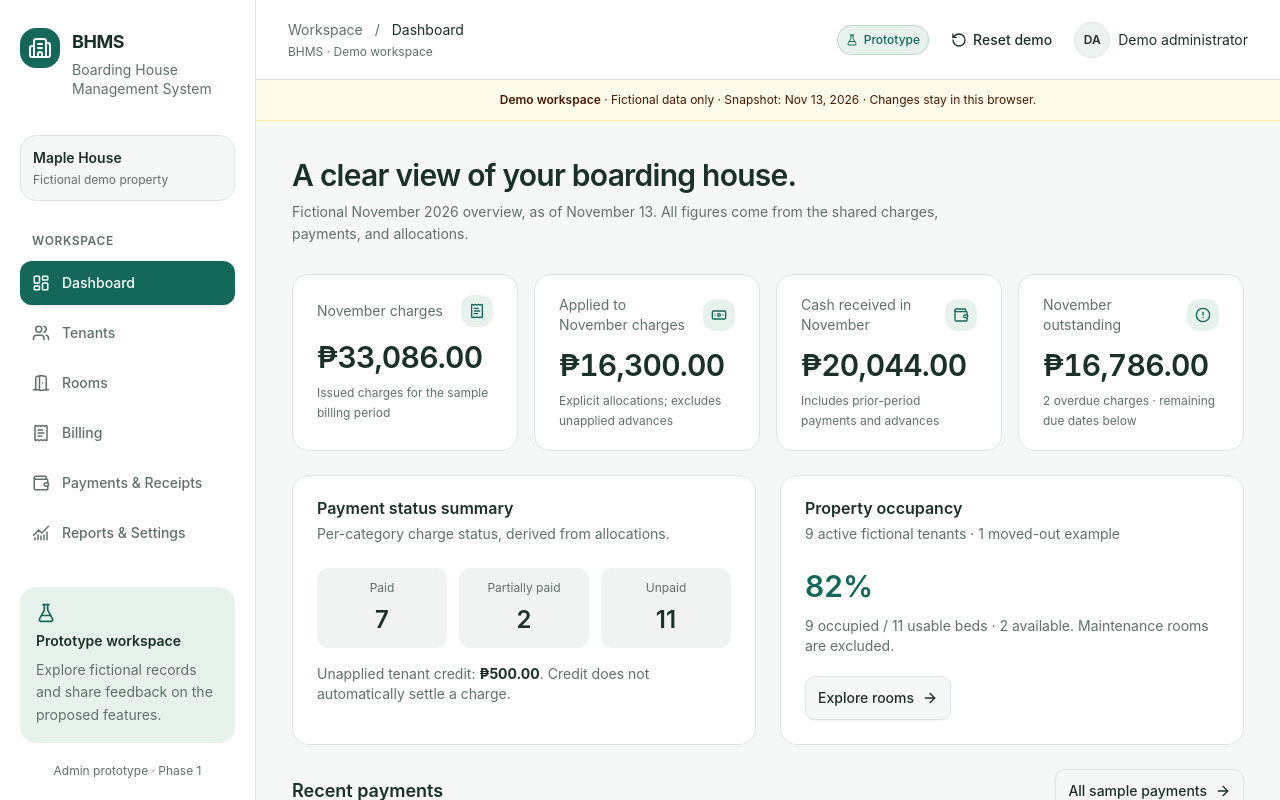
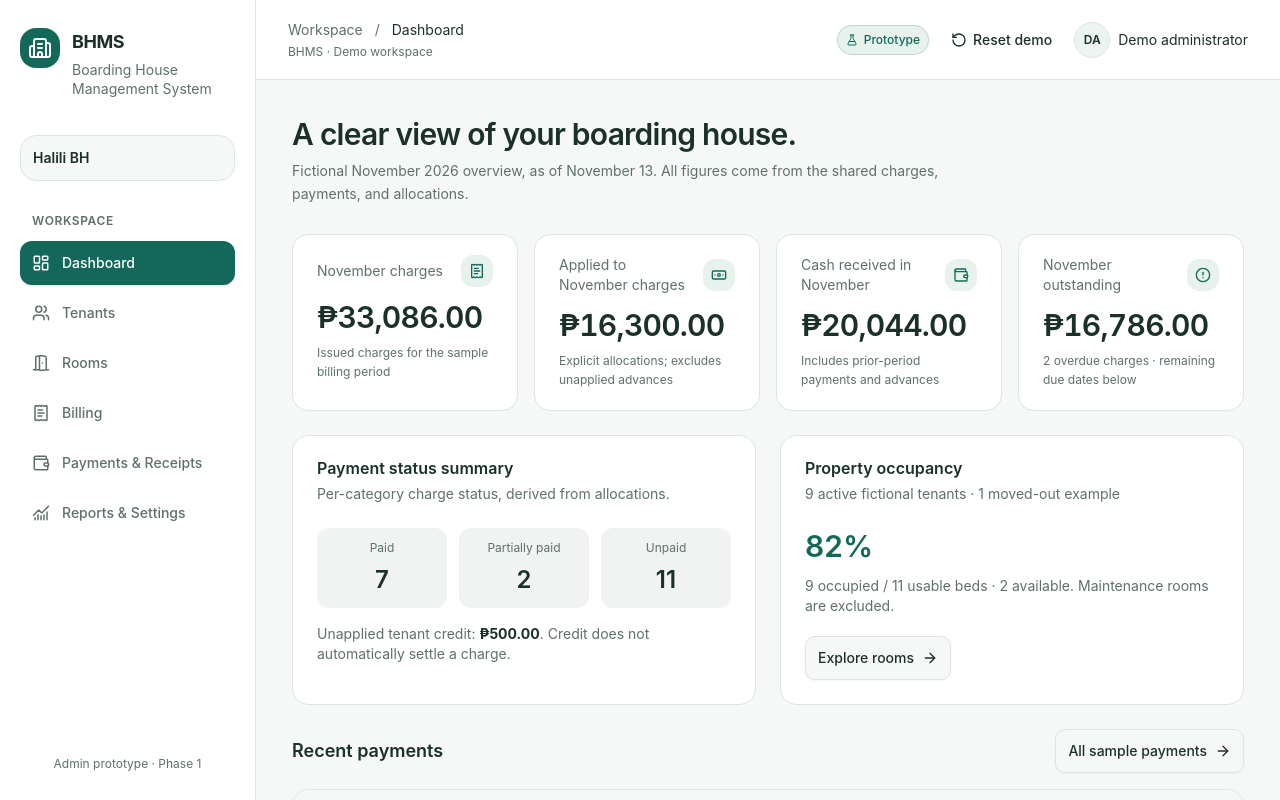
Before and after one commit to Lang-Shin/BH-Management-System, a React (Vite) app: page /dashboard in a window 1280 px wide. Shown: the top 800 px of the page. Built offline with nearby package versions, Linux system fonts and the light colour scheme.

Commit message:
feat(ui): removed unnecessary container ui

```diff
--- a/src/components/layout/admin-shell.tsx
+++ b/src/components/layout/admin-shell.tsx
@@ -9,8 +9,6 @@ import { usePrototype } from '@/hooks/use-prototype'
 import { cn } from '@/lib/utils'
 import { LoadingState } from '@/components/shared/states'
 import { navigation } from '@/app/router/navigation'
-import { DEMO_DATE } from '@/data/fixtures/demo'
-import { formatDate } from '@/lib/format'
 
 function Brand() {
   return <div className="flex items-start gap-3"><div className="flex size-10 shrink-0 items-center justify-center rounded-xl bg-primary text-white"><Building2 className="size-6" aria-hidden="true" /></div><div className="min-w-0"><p className="text-lg font-bold tracking-tight">BHMS</p><p className="mt-1 text-sm leading-snug text-muted-foreground">Boarding House Management System</p></div></div>
@@ -19,10 +17,10 @@ function Brand() {
 function SidebarContent({ onNavigate }: { onNavigate?: () => void }) {
   return <div className="flex h-full flex-col px-5 py-7">
     <Brand />
-    <div className="mt-9 rounded-xl border bg-muted/60 px-3 py-3"><p className="text-sm font-semibold">Maple House</p><p className="mt-1 text-xs text-muted-foreground">Fictional demo property</p></div>
+    <div className="mt-9 rounded-xl border bg-muted/60 px-3 py-3"><p className="text-sm font-semibold">Halili BH</p></div>
     <p className="mt-8 mb-3 px-3 text-xs font-semibold tracking-wider text-muted-foreground uppercase">Workspace</p>
     <nav aria-label="Main navigation" className="space-y-1.5">{navigation.map(({ to, label, icon: Icon }) => <NavLink key={to} to={to} onClick={onNavigate} className={({ isActive }) => cn('flex min-h-11 items-center gap-3 rounded-lg px-3 py-3 text-sm font-medium transition-colors', isActive ? 'bg-primary text-white shadow-sm' : 'text-muted-foreground hover:bg-accent hover:text-primary')}><Icon className="size-[18px]" aria-hidden="true" />{label}</NavLink>)}</nav>
-    <div className="mt-auto pt-8"><div className="rounded-xl bg-accent p-4"><FlaskConical className="mb-2 size-5 text-primary" aria-hidden="true" /><p className="text-sm font-semibold">Prototype workspace</p><p className="mt-2 text-sm leading-relaxed text-muted-foreground">Explore fictional records and share feedback on the proposed features.</p></div><p className="mt-5 text-center text-xs text-muted-foreground">Admin prototype · Phase 1</p></div>
+    <div className="mt-auto pt-8"><p className="text-center text-xs text-muted-foreground">Admin prototype · Phase 1</p></div>
   </div>
 }
 
@@ -59,7 +57,6 @@ export function AdminShell() {
           <div className="flex items-center gap-2"><span className="flex size-9 shrink-0 items-center justify-center rounded-full border bg-secondary text-xs font-semibold" aria-hidden="true">DA</span><span className="sr-only xl:not-sr-only xl:text-sm">Demo administrator<span className="sr-only"> · Display only, no authentication</span></span></div>
         </div>
       </header>
-      <div className="border-b border-amber-200/70 bg-amber-50 px-4 py-2.5 text-center text-xs leading-relaxed text-amber-950 sm:px-8"><span className="font-semibold">Demo workspace</span> · Fictional data only · Snapshot: {formatDate(DEMO_DATE)} · Changes stay in this browser.</div>
       <main id="main-content" ref={mainRef} tabIndex={-1} className="mx-auto max-w-[1600px] p-4 outline-none sm:p-8 lg:p-9">
         <div role="status" className="sr-only">{notice}</div>
         {storageWarning && <div role="alert" className="mb-6 flex items-start gap-3 rounded-lg border border-amber-300 bg-amber-50 p-4 text-sm text-amber-950"><CircleAlert className="mt-0.5 size-5 shrink-0" aria-hidden="true" /><p>{storageWarning}</p></div>}
```
